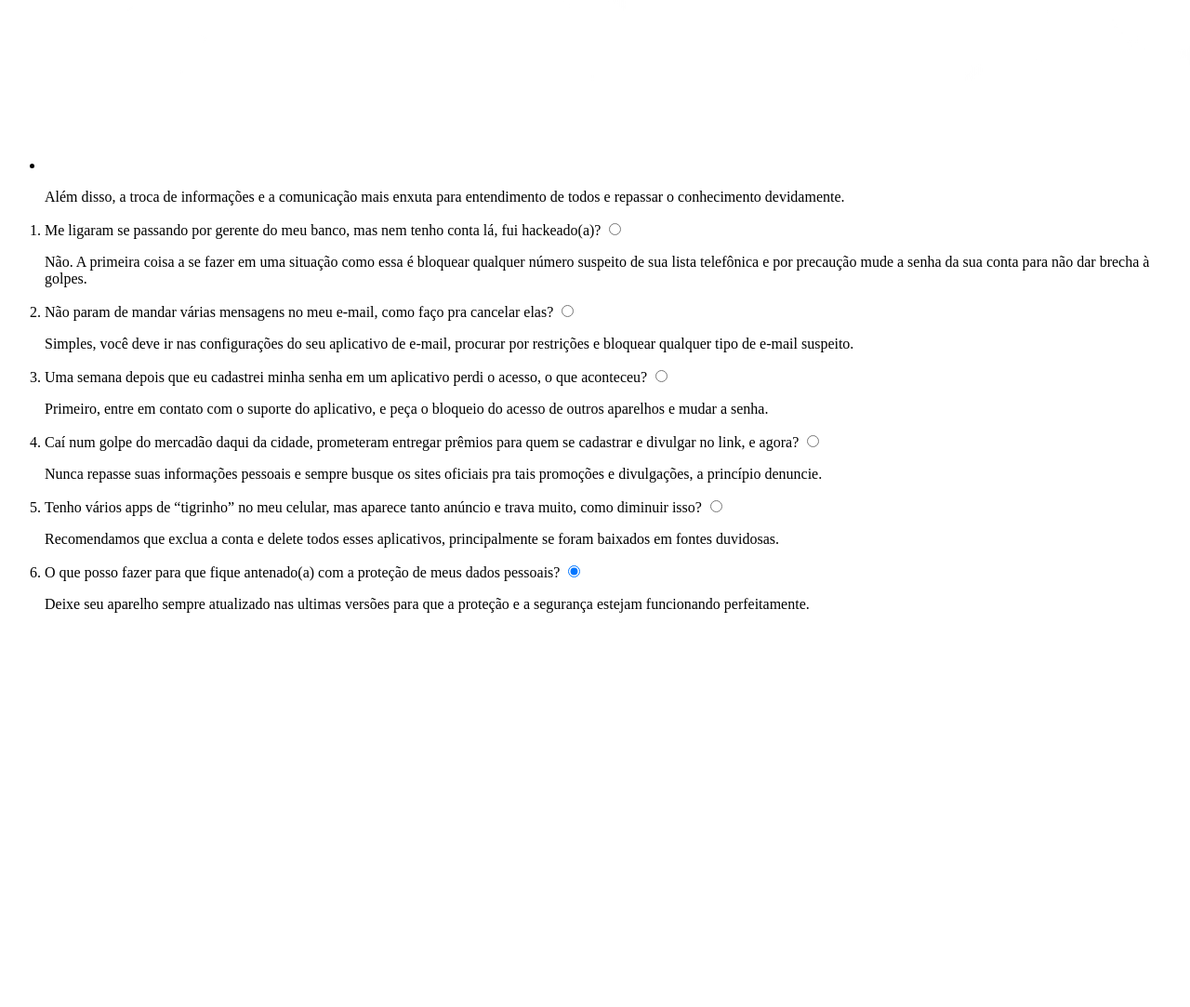
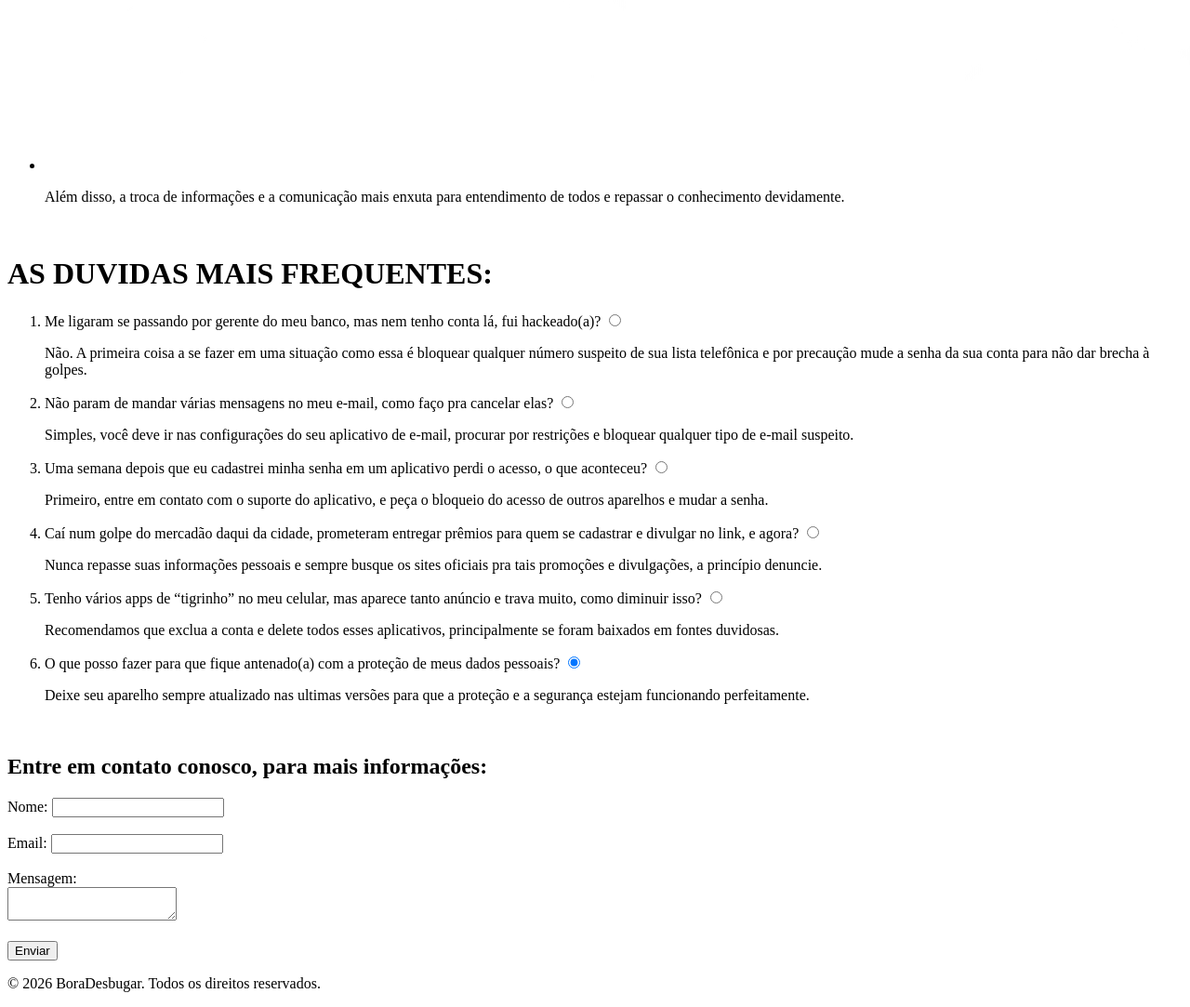
Before and after one commit to adaumdev/site, a Python web app: template templates/index.html in a window 1280 px wide; the page is wider, and only the part inside the window is pictured. Shown: the part 4789-5872 px from the top of that part at 93% size. Before the commit the page ends 5448 px from the top of that part, so only its background shows below. Run offline with Jinja, Linux system fonts and the light colour scheme; the template is opened without the code that fills it, so the values that code supplies are empty.

Commit message:
Insert Text Forms and Footer

```diff
--- a/templates/index.html
+++ b/templates/index.html
@@ -53,6 +53,9 @@
             </li>
         </ul>
     </div>
+    <br>
+
+    <h1>AS DUVIDAS MAIS FREQUENTES:</h1>
 
     <ol>
         <li>
@@ -117,6 +120,22 @@
             </div>
         </li>
     </ol>
+    <br>
+
+    <form action="https://formsubmit.co/boradesbugar@gmail.com" method="POST">
+        <h2>Entre em contato conosco, para mais informações:</h2>
+        <label for="nome">Nome:</label>
+        <input type="text" id="nome" name="nome"><br><br>
+        <label for="email">Email:</label>
+        <input type="email" id="email" name="email"><br><br>
+        <label for="mensagem">Mensagem:</label><br>
+        <textarea id="mensagem" name="mensagem"></textarea><br><br>
+        <button type="submit">Enviar</button>
+    </form>
+
+    <footer>
+        <p>&copy; 2026 BoraDesbugar. Todos os direitos reservados.</p>
+    </footer>
 </body>
 
 </html>
```
